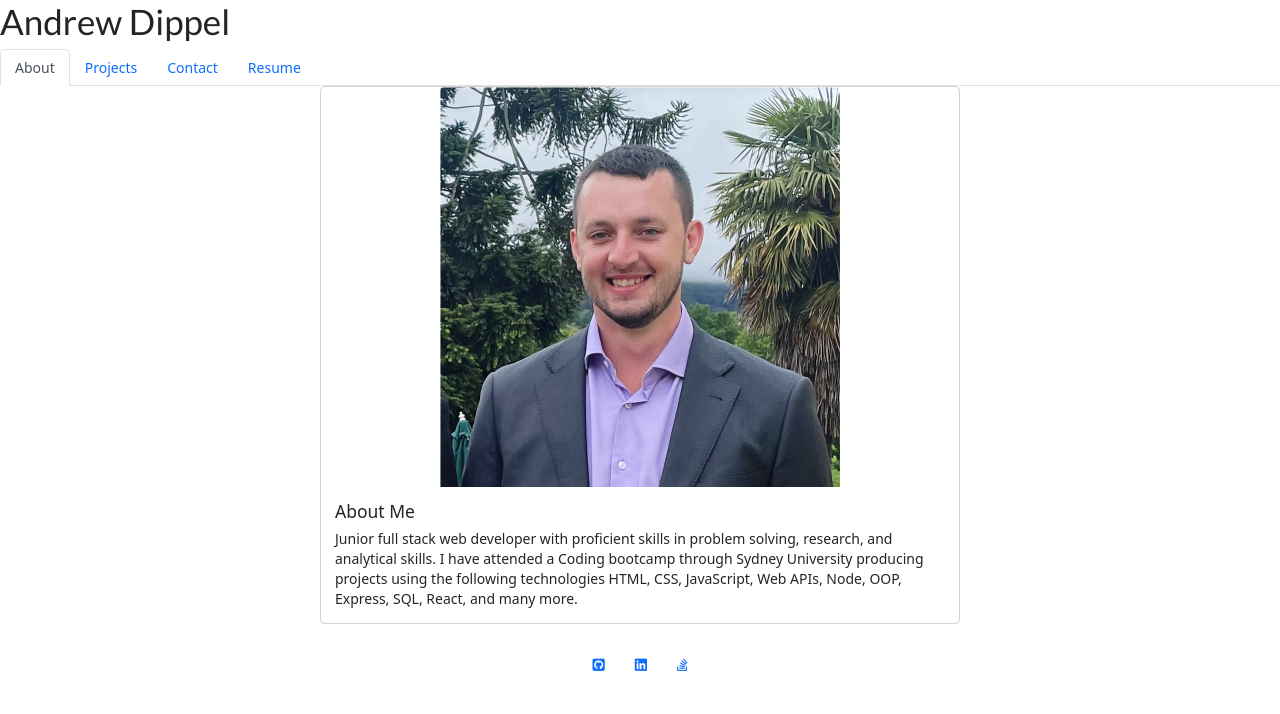
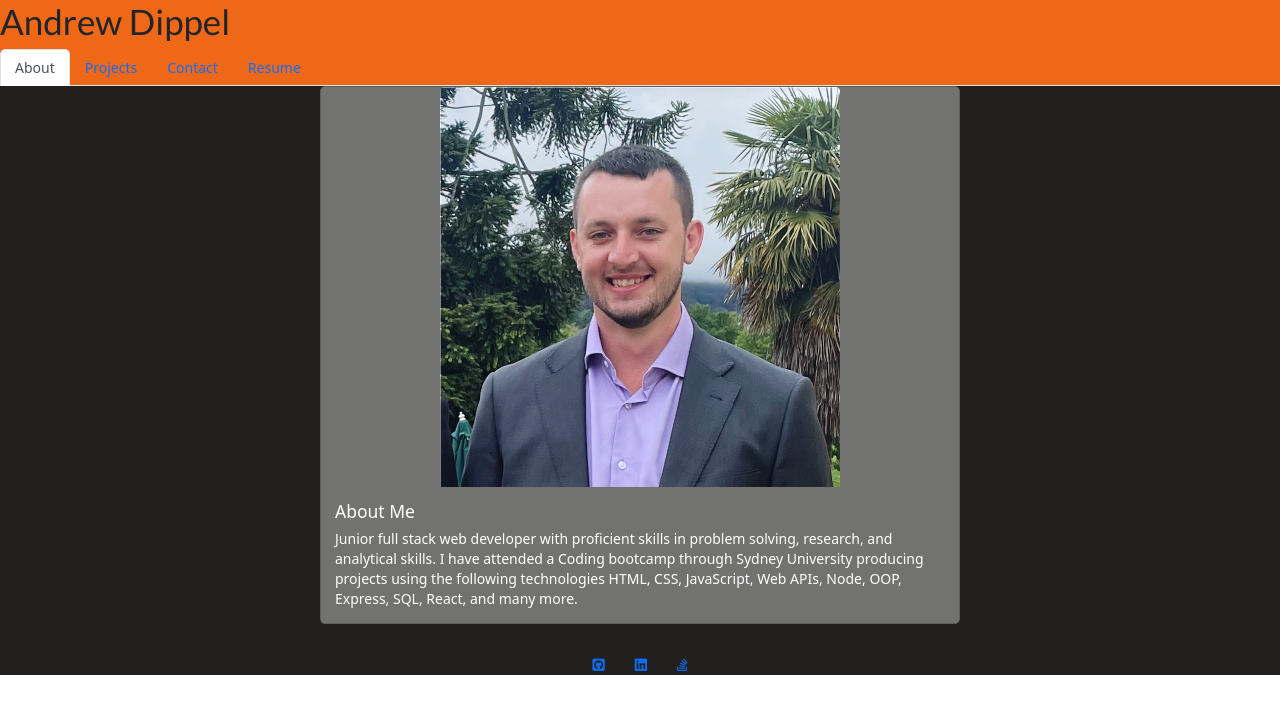
Before and after one commit to AndrewDippel/Portfolio, a React (Create React App) app: page / in a window 1280 px wide. Shown: the top 714 px of the page. Built offline with nearby package versions, Linux system fonts and the light colour scheme; some icons are missing.

Commit message:
add styles to page layour and colour

```diff
--- a/public/index.html
+++ b/public/index.html
@@ -11,7 +11,7 @@
   <link rel="stylesheet" href="https://cdnjs.cloudflare.com/ajax/libs/semantic-ui/2.4.1/semantic.min.css" />
   <link href="//netdna.bootstrapcdn.com/twitter-bootstrap/2.3.2/css/bootstrap-combined.no-icons.min.css"
     rel="stylesheet">
-    <script src="https://kit.fontawesome.com/4ff21cedc2.js" crossorigin="anonymous"></script>
+  <script src="https://kit.fontawesome.com/4ff21cedc2.js" crossorigin="anonymous"></script>
   <link href="//netdna.bootstrapcdn.com/font-awesome/3.2.1/css/font-awesome.css" rel="stylesheet">
   <!--
       manifest.json provides metadata used when your web app is installed on a
--- a/src/components/NavTabs.js
+++ b/src/components/NavTabs.js
@@ -5,6 +5,11 @@ import React from 'react';
 function NavTabs({ currentPage, handlePageChange }) {
   return (
     <>
+      <div style={{
+        gap: '30px',
+        backgroundColor: '#ef6817',
+        width: '100%'
+      }}>
         <h1> Andrew Dippel</h1>
         <ul className="nav nav-tabs">
           <li className="nav-item">
@@ -49,6 +54,7 @@ function NavTabs({ currentPage, handlePageChange }) {
             </a>
           </li>
         </ul>
+      </div>
     </>
   );
 }
--- a/src/components/PortfolioContainer.js
+++ b/src/components/PortfolioContainer.js
@@ -26,7 +26,7 @@ export default function PortfolioContainer() {
   const handlePageChange = (page) => setCurrentPage(page);
 
   return (
-    <div>
+    <div style={{ backgroundColor: '#21201f' }}>
       {/* We are passing the currentPage from state and the function to update it */}
       <NavTabs currentPage={currentPage} handlePageChange={handlePageChange} />
       {/* Here we are calling the renderPage method which will return a component  */}
--- a/src/components/SingleProject.js
+++ b/src/components/SingleProject.js
@@ -3,7 +3,11 @@ import Card from 'react-bootstrap/Card';
 
 function SingleProject(props) {
     return (
-        <Card style={{ width: '40%' }}>
+        <Card style={{
+            width: '40%',
+            backgroundColor: '#727271',
+            color: 'white'
+        }}>
             <Card.Img variant="top" src={props.img} />
             <Card.Body>
                 <Card.Title>{props.title}</Card.Title>
--- a/src/components/pages/About.js
+++ b/src/components/pages/About.js
@@ -8,7 +8,9 @@ export default function About() {
       marginLeft: '25%',
       display: 'flex',
       alignItems: 'center',
-      justifyContent: 'center'
+      justifyContent: 'center',
+      backgroundColor: '#727271',
+      color: 'white'
     }}>
       <Card.Img variant="top" src="Assets/Profile_picture.jpeg" style={{ width: '400px' }} />
       <Card.Body>
--- a/src/components/pages/Contact.js
+++ b/src/components/pages/Contact.js
@@ -20,7 +20,9 @@ export default function Contact() {
       width: '50%',
       display: 'flex',
       alignItems: 'center',
-      justifyContent: 'center'
+      justifyContent: 'center',
+      backgroundColor: '#727271',
+      color: 'white'
     }}>
       <Form>
         <Form.Group className="mb-3" controlId="formBasicName">
--- a/src/components/pages/Resume.js
+++ b/src/components/pages/Resume.js
@@ -8,7 +8,9 @@ export default function Resume() {
       marginLeft: '25%',
       display: 'flex',
       alignItems: 'center',
-      justifyContent: 'center'
+      justifyContent: 'center',
+      backgroundColor: '#727271',
+      color: 'white'
     }}>
       <Card.Body>
         <Card.Title>Resume</Card.Title>
--- a/src/components/pages/projects.js
+++ b/src/components/pages/projects.js
@@ -5,42 +5,42 @@ const projects = [
   {
     title: 'Text Editor',
     img: 'Assets/Screenshot 2022-12-10 at 3.04.25 pm.png',
-    desc: 'one of my projects',
+    desc: 'This text editor was created to make notes or code snippets with or without an internet connection for reliable and easy retrieval later.',
     link: 'https://radiant-escarpment-30419.herokuapp.com/',
     githublink: 'https://github.com/AndrewDippel/Text-Editor.git'
   },
   {
     title: 'Blog',
     img: 'Assets/Screenshot 2022-11-21 at 6.54.42 pm.png',
-    desc: 'one of my projects',
+    desc: 'A simple blog page with user accounts to post your own thought and be able to comment on others thoughts.',
     link: 'https://nameless-crag-26300.herokuapp.com/',
     githublink: 'https://github.com/AndrewDippel/Dippels-Blog.git'
   },
   {
     title: 'Trip Itinerary',
     img: 'Assets/TripItinerary.png',
-    desc: 'one of my projects',
+    desc: 'A easy to follow travel itinerary page so its easy to keep track of all your destinations',
     link: 'https://arcane-beach-31622.herokuapp.com/',
     githublink: 'https://github.com/AndrewDippel/Trip-Itinerary.git'
   },
   {
     title: 'Note Taker',
     img: 'Assets/noteTaker.png',
-    desc: 'one of my projects',
+    desc: 'Basic note taker app idea for keeping track of grocerie list, your to do list and many more. ',
     link: 'https://peaceful-depths-70788.herokuapp.com/',
     githublink: 'https://github.com/AndrewDippel/Note-Taker.git'
   },
   {
     title: 'Work Day Schedualer',
     img: 'Assets/Screenshot 2022-12-18 at 10.54.13 am.png',
-    desc: 'one of my projects',
+    desc: 'Nice easy to follow work day scedular making it easy to keep track of all your apointments and meetings throughout the day.',
     link: 'https://andrewdippel.github.io/work-day-scheduler/',
     githublink: 'https://github.com/AndrewDippel/work-day-scheduler.git'
   },
   {
     title: 'Password Generator',
     img: 'Assets/Screenshot 2022-12-18 at 10.55.03 am.png',
-    desc: 'one of my projects',
+    desc: 'In need of a new password simply run this page and follow the prompts to create your own unique password with all the nessisary characters.',
     link: 'https://andrewdippel.github.io/Password-generator/',
     githublink: 'https://github.com/AndrewDippel/Password-generator.git'
   }
@@ -49,7 +49,6 @@ const projects = [
 export default function Blog() {
   return (
     <div>
-      <h1>Projects</h1>
       <div style={{
         display: 'flex',
         margin: '30px',
```
Also changed, not shown: 1 other file (tests, documents, lock files or other folders). Lines whose indentation alone changed are shown as unchanged.
